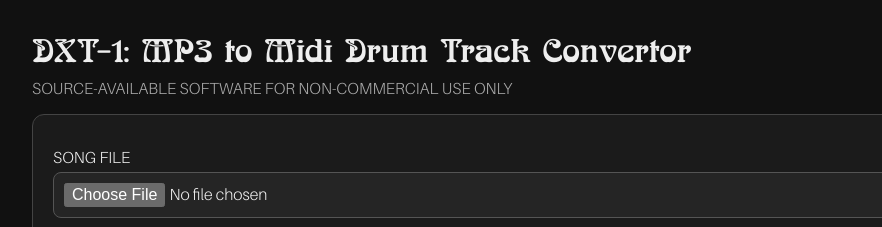
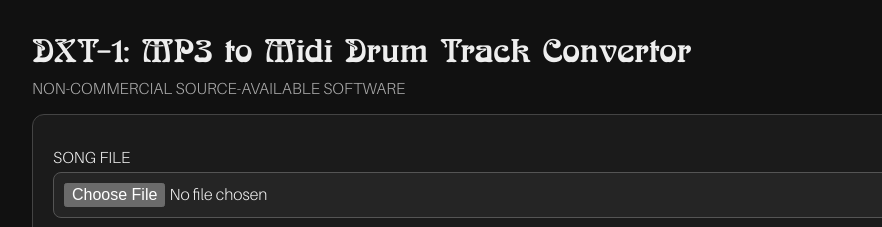
Before and after one commit to topherPedersen/DXT-1, a plain HTML site: page static/index.html in a window 1280 px wide. Shown: the top 227 px of the page, 158-1040 px from the left. Drawn offline with Linux system fonts and the light colour scheme.

Commit message:
update subtitle

```diff
--- a/static/index.html
+++ b/static/index.html
@@ -56,7 +56,7 @@
       </svg>
     </a>
   </div>
-  <div class="subtle">Source-Available Software for Non-Commercial Use Only</div>
+  <div class="subtle">Non-Commercial Source-Available Software</div>
 
   <section class="panel">
     <label for="audioFile">Song file</label>
```
